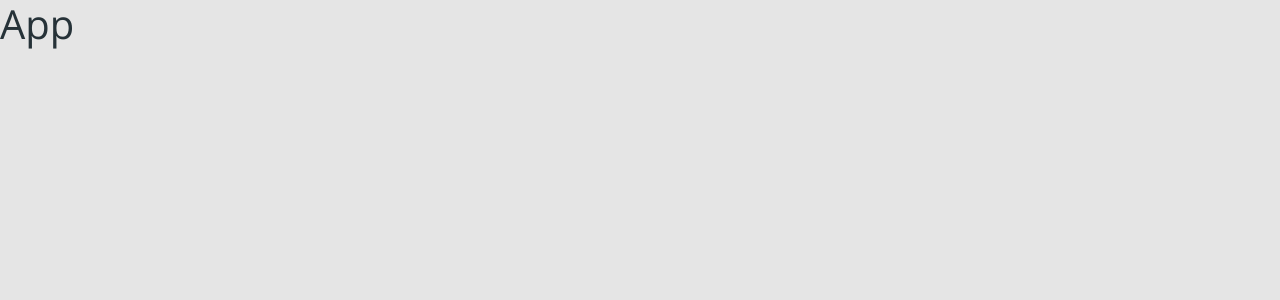
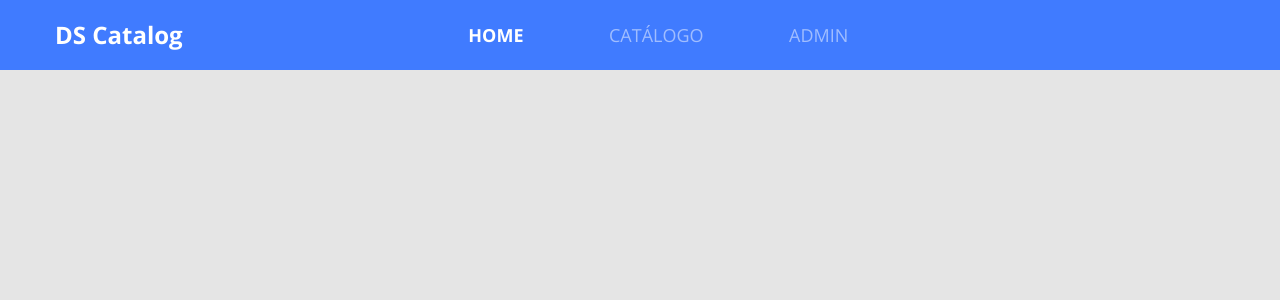
Before and after one commit to thiago-vcosta/dscatalog-bootcamp, a React (Create React App) app in the folder front-web/: page / in a window 1280 px wide. Shown: the top 300 px of the page. Built offline with nearby package versions, Linux system fonts and the light colour scheme.

Commit message:
Navbar created

```diff
--- a/front-web/src/App.tsx
+++ b/front-web/src/App.tsx
@@ -1,10 +1,11 @@
 import React from 'react';
 import './core/assets/styles/custom.scss';
 import './app.scss';
+import Navbar from './core/components/Navbar';
 
 const App = () => {
     return (
-        <h1>App</h1>
+        <Navbar />
     );
 }
 
--- a/front-web/src/app.scss
+++ b/front-web/src/app.scss
@@ -1,5 +1,23 @@
 @import url('https://fonts.googleapis.com/css2?family=Open+Sans:wght@400;700&display=swap');
 
 * {
-    font-family: 'Open Sans', sans-serif;
+  font-family: 'Open Sans', sans-serif;
 }
+
+h1, h2, h3, h4, h5, h6 {
+  margin-bottom: 0;
+  font-weight: 700;
+}
+
+ul {
+  list-style-type: none;
+  margin-bottom: 0;
+  padding-left: 0;
+}
+
+a {
+  &:hover {
+    text-decoration: none;
+    color: unset;
+  }
+}
--- /dev/null
+++ b/front-web/src/core/components/Navbar/index.tsx
@@ -0,0 +1,37 @@
+import React from 'react';
+import './styles.scss';
+
+const Navbar = () => (
+    <nav className="row bg-primary main-nav">
+        <div className="col-2">
+            <a href="dsa" className="nav-logo-text">
+                <h4>DS Catalog</h4>
+            </a>
+        </div>
+        <div className="col-6 offset-2">
+            <ul className="main-menu">
+                <li>
+                    <a href="link" className="active">
+                        HOME
+                    </a>
+                </li>
+                <li>
+                    <a href="link">
+                        CATÁLOGO
+                    </a>
+                </li>
+                <li>
+                    <a href="link">
+                        ADMIN
+                    </a>
+                </li>
+            </ul>
+        </div>
+
+
+    </nav>
+
+
+);
+
+export default Navbar;
--- /dev/null
+++ b/front-web/src/core/components/Navbar/styles.scss
@@ -0,0 +1,32 @@
+.main-nav {
+    height: 70px;
+    color: #FFF;
+    align-items: center;
+    padding-left: 40px;
+    margin-left: 0;
+    margin-right: 0;
+}
+
+.nav-logo-text {
+    color: #FFF;
+}
+
+.main-menu {
+    display: flex;
+    font-size: 18px;
+    width: 380px;
+    justify-content: space-between;
+    a {
+        font-style: normal;
+        color: rgba(255, 255, 255, 0.5);
+
+        &.active {
+            font-weight: bold;
+            color: #FFF;
+        }
+
+        &:hover {
+            color: #FFF;
+        }
+    }
+}
```
Also changed, not shown: 1 other file (tests, documents, lock files or other folders).
